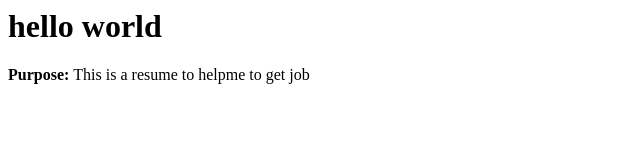
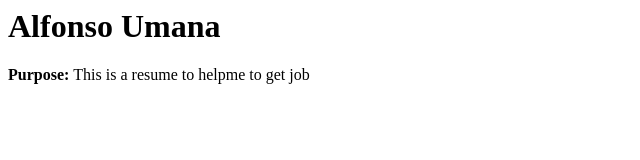
Before and after one commit to Galumake/AEM_AlfonsoFrontendRepo, a plain HTML site: page index.html in a window 1280 px wide. Shown: the whole page, without its empty margins (0-640 px from the left). Drawn offline with Linux system fonts and the light colour scheme.

Commit message:
name added

```diff
--- a/index.html
+++ b/index.html
@@ -1,2 +1,2 @@
-<h1>hello world</h1>
+<h1>Alfonso Umana</h1>
 <p><strong>Purpose: </strong> This is a resume to helpme to get job</p>
```
